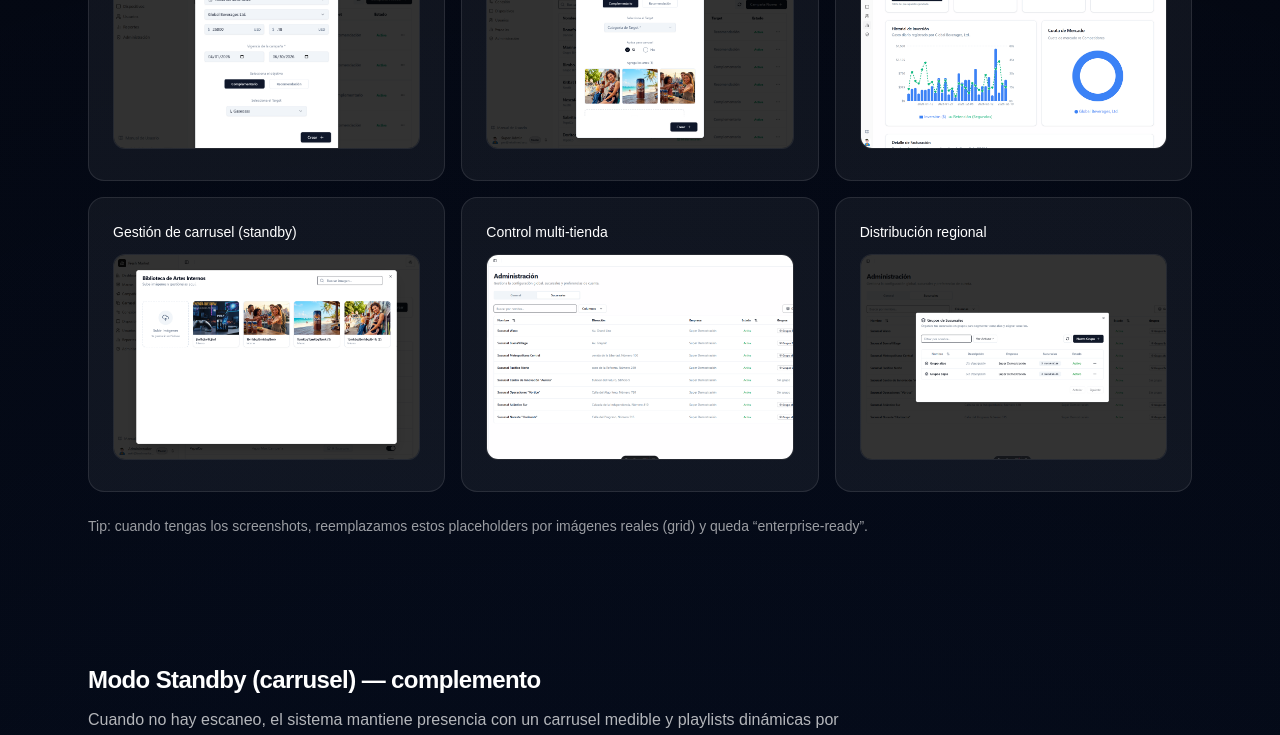
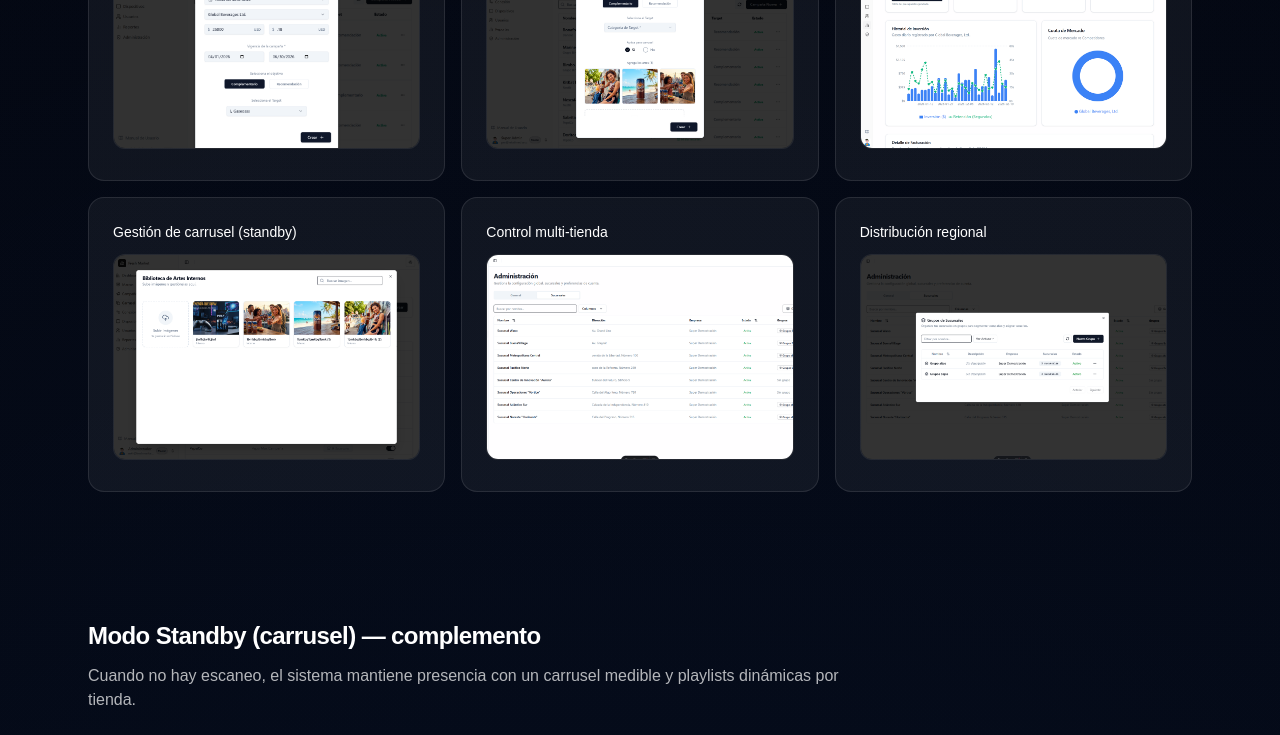
Before and after one commit to retail-media-intelligence/rmi-landing, a Next.js app: page /es in a window 1280 px wide. Shown: the part 3736-4471 px from the top of the page. Built offline with nearby package versions, Linux system fonts and the light colour scheme.

Commit message:
remove placeholder text from ES

```diff
--- a/app/es/page.tsx
+++ b/app/es/page.tsx
@@ -535,10 +535,7 @@ export default function EsHome() {
           })}
         </div>
 
-        <p className="mt-6 text-sm text-white/60">
-          Tip: cuando tengas los screenshots, reemplazamos estos placeholders por
-          imágenes reales (grid) y queda “enterprise-ready”.
-        </p>
+
       </Section>
 
       {/* STANDBY */}
```
